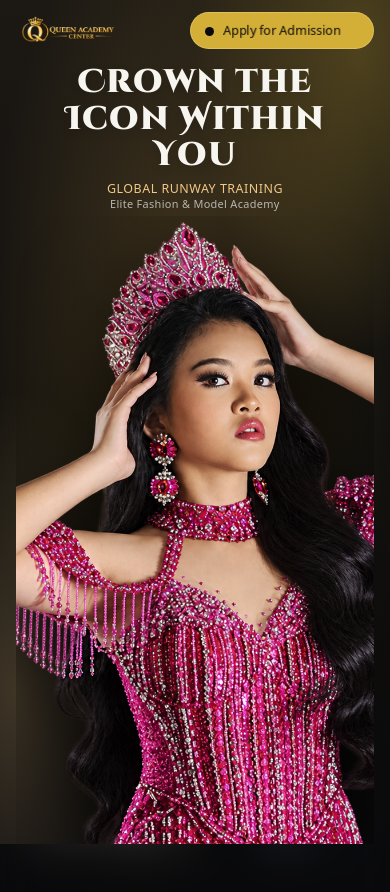
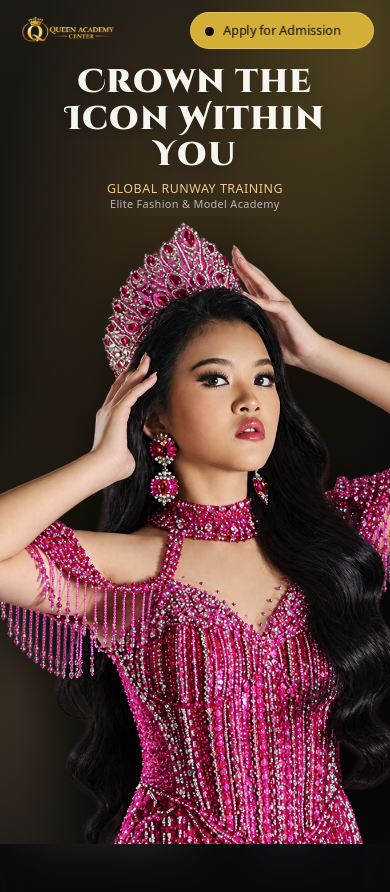
Before and after one commit to aenoshjoyofficial/Queen-Academy, a React (Vite) app in the folder apps/web/: page / in a window 390 px wide. Shown: the top 892 px of the page. Built offline with nearby package versions, Linux system fonts and the light colour scheme; a web font is replaced by a local one.

Commit message:
style: make hero image full width on mobile and tablet portrait

```diff
--- a/apps/web/src/components/HeroSection.jsx
+++ b/apps/web/src/components/HeroSection.jsx
@@ -242,7 +242,7 @@
     <section ref={sectionRef} className="relative w-full h-[300vh]" id="hero">
       <div
         ref={heroContainerRef}
-        className="w-full h-screen sticky top-0 flex justify-between items-center hero-container px-[4vw] z-2 max-[1025px]:px-[5vw] max-[1025px]:flex-col max-[1025px]:justify-start max-[1025px]:items-center max-[1025px]:gap-[5px] max-[1025px]:pt-[4.8rem] max-[1025px]:pb-0 max-md:pt-[4.0rem] max-md:px-4 overflow-hidden"
+        className="w-full h-screen sticky top-0 flex justify-between items-center hero-container px-[4vw] z-2 max-[1025px]:px-0 max-[1025px]:flex-col max-[1025px]:justify-start max-[1025px]:items-center max-[1025px]:gap-[5px] max-[1025px]:pt-[4.8rem] max-[1025px]:pb-0 max-md:pt-[4.0rem] max-md:px-0 overflow-hidden"
         style={{
           backgroundColor: "#0A0A0C",
           backgroundImage: `
@@ -255,7 +255,7 @@
       >
         <div
           ref={heroTextRef}
-          className="w-full h-fit flex justify-between relative pointer-events-none max-[1025px]:flex-col max-[1025px]:items-center max-[1025px]:shrink-0 max-[1025px]:gap-2 max-md:gap-1.5"
+          className="w-full h-fit flex justify-between relative pointer-events-none max-[1025px]:px-[5vw] max-[1025px]:flex-col max-[1025px]:items-center max-[1025px]:shrink-0 max-[1025px]:gap-2 max-md:px-4 max-md:gap-1.5"
         >
           <div className="w-[45%] leading-30! max-[1025px]:w-full max-[1025px]:text-center max-md:w-full max-md:text-center max-md:px-2 relative z-1 max-[1025px]:z-10 pointer-events-auto">
             <TextSplitter stagger={0.015} start={startHeading}>
```
